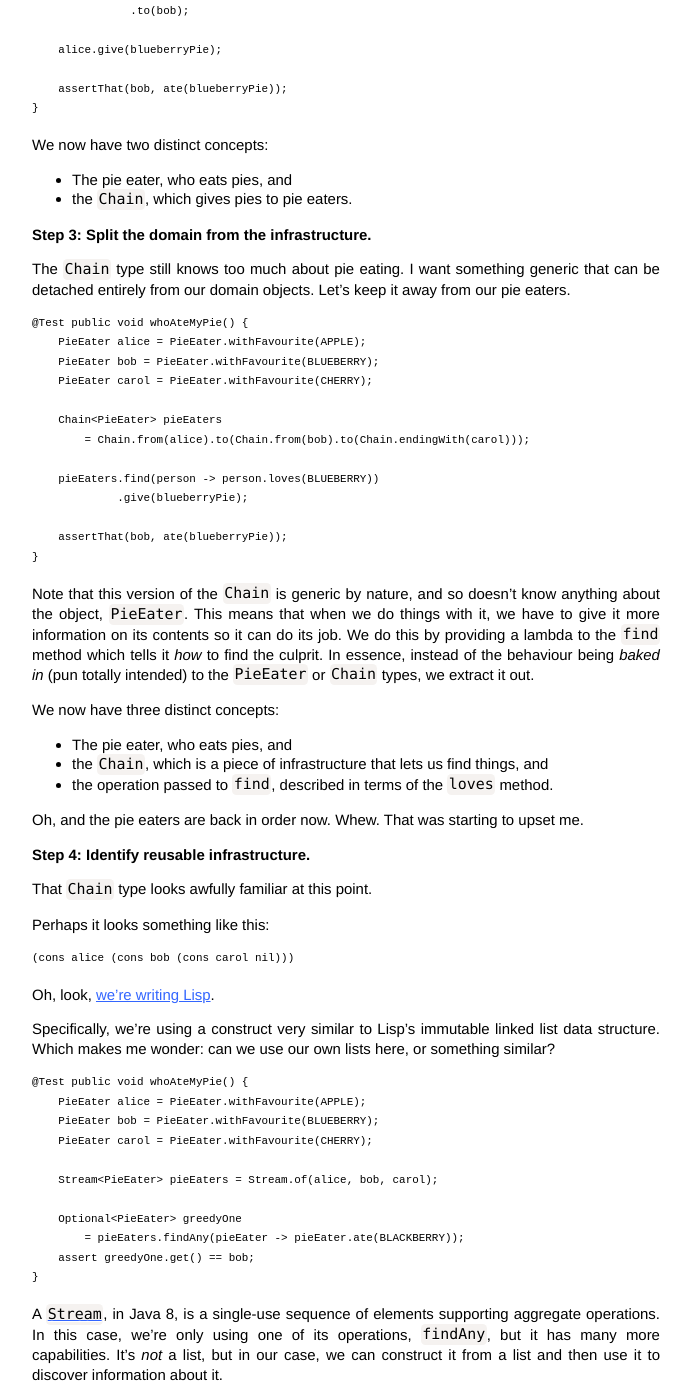
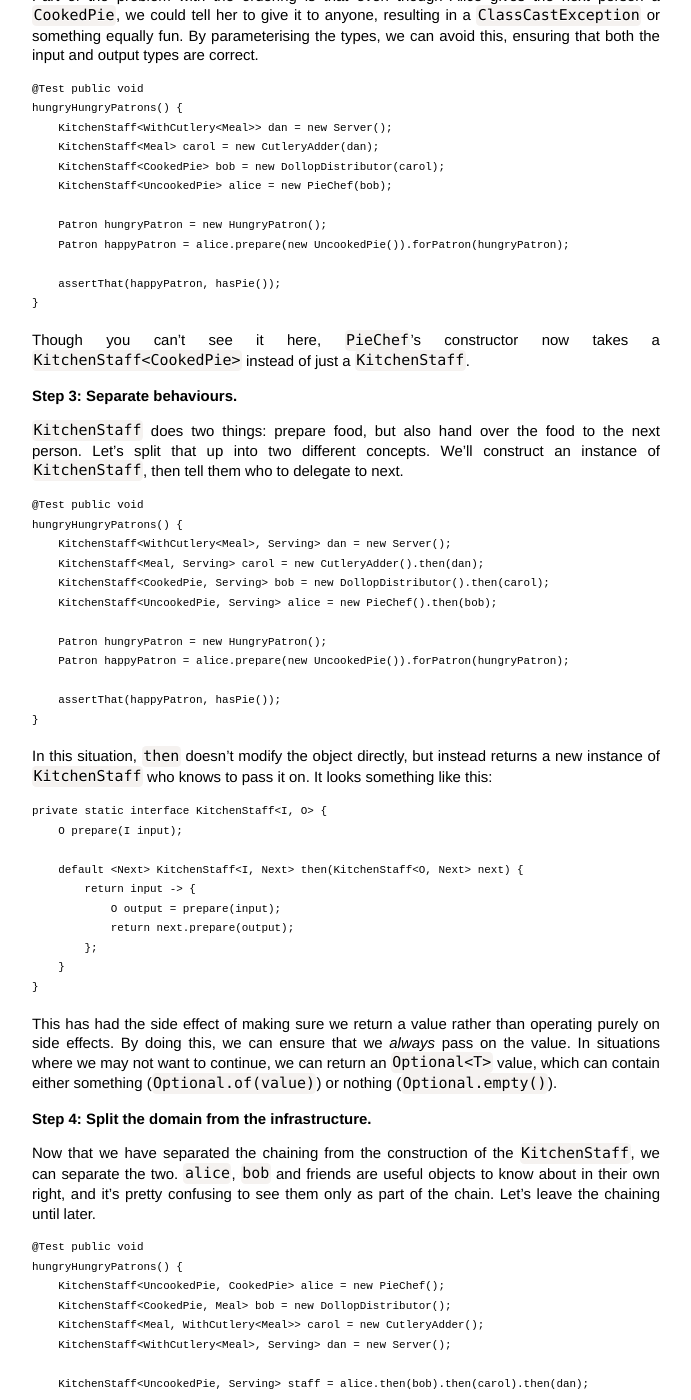
Before and after one commit to SamirTalwar/talks, a Jekyll site: the page built from design-patterns-in-the-21st-century.md, in a window 1280 px wide and 1400 px high, scrolled down 12303 px. Shown: the whole window, without its empty margins (294-985 px from the left). Built offline with Jekyll 4.4.1, drawn with Linux system fonts in a browser that asks for light colours; nearby versions of some CDN libraries; comment, search, counter and statistics services are not loaded; some of the changed text lies outside the part shown.

Commit message:
Replace the Chain of Responsiblity example with a better one.

```diff
--- a/design-patterns-in-the-21st-century.md
+++ b/design-patterns-in-the-21st-century.md
@@ -360,17 +360,20 @@ Java 8 has made adapters so much simpler that I hesitate to call them a pattern
 
 Here's a thing you might not see a lot.
 
-    @Test public void whoAteMyPie() {
-        PieEater alice = PieEater.withFavourite(APPLE);
-        PieEater bob = PieEater.withFavourite(BLUEBERRY);
-        PieEater carol = PieEater.withFavourite(CHERRY);
+    @Test public void hungryHungryPatrons() {
+        KitchenStaff alice = new PieChef();
+        KitchenStaff bob = new DollopDistributor();
+        KitchenStaff carol = new CutleryAdder();
+        KitchenStaff dan = new Server();
 
         alice.setNext(bob);
         bob.setNext(carol);
+        carol.setNext(dan);
 
-        alice.give(blueberryPie);
+        Patron patron = new Patron();
+        alice.prepare(new UncookedPie()).forPatron(patron);
 
-        assertThat(bob, ate(blueberryPie));
+        assertThat(patron, hasPie());
     }
 
 It might look odd, but the idea is fairly common. For example, the Java Servlets framework uses the concept of a `FilterChain` to model a sequence of filters upon a request.
@@ -441,125 +444,182 @@ The Chain of Responsibility pattern is generally considered an *anti-pattern* no
 
 Let's dive a little further into how we can salvage something from all of this.
 
-Remember our pie eaters?
+Remember our hungry patron?
 
-    @Test public void whoAteMyPie() {
-        PieEater alice = PieEater.withFavourite(APPLE);
-        PieEater bob = PieEater.withFavourite(BLUEBERRY);
-        PieEater carol = PieEater.withFavourite(CHERRY);
+    @Test public void
+    hungryHungryPatrons() {
+        KitchenStaff alice = new PieChef();
+        KitchenStaff bob = new DollopDistributor();
+        KitchenStaff carol = new CutleryAdder();
+        KitchenStaff dan = new Server();
 
         alice.setNext(bob);
         bob.setNext(carol);
+        carol.setNext(dan);
 
-        alice.give(blueberryPie);
+        Patron patron = new Patron();
+        alice.prepare(new UncookedPie()).forPatron(patron);
 
-        assertThat(bob, ate(blueberryPie));
+        assertThat(patron, hasPie());
     }
 
 That assertion is using [Hamcrest matchers](https://code.google.com/p/hamcrest/wiki/Tutorial#Sugar), by the way. Check them out if you're not too familiar with them. They're amazing.
 
 #### Step 1: Stop mutating.
 
-Instead of setting the next person later, we'll construct each person with the next.
+There are two cases of mutation here: each member of staff has the "next" member set later, and the patrons themselves are mutated. Instead of setting the next member of staff later, we'll construct each one with the next. And as for the patron, we'll start off with a `HungryPatron` and have them return a new instance of themselves upon feeding.
 
-    @Test public void whoAteMyPie() {
-        PieEater carol = PieEater.atTheEnd()
-            .withFavourite(CHERRY);
-        PieEater bob = PieEater.before(carol)
-            .withFavourite(BLUEBERRY);
-        PieEater alice = PieEater.before(bob)
-            .withFavourite(APPLE);
+    @Test public void
+    hungryHungryPatrons() {
+        KitchenStaff dan = new Server();
+        KitchenStaff carol = new CutleryAdder(dan);
+        KitchenStaff bob = new DollopDistributor(carol);
+        KitchenStaff alice = new PieChef(bob);
 
-        alice.give(blueberryPie);
+        Patron hungryPatron = new HungryPatron();
+        Patron happyPatron = alice.prepare(new UncookedPie()).forPatron(hungryPatron);
 
-        assertThat(bob, ate(blueberryPie));
+        assertThat(happyPatron, hasPie());
     }
 
-This hasn't changed much, unfortunately. It's still very confusing why we give the pie to Alice, not anyone else, and we could still get things in the wrong order or ask the wrong person. Giving it Carol would lead to a complete dead end.
+This hasn't changed much, unfortunately. It's still very confusing why we giving the pie to Alice results in the patron receiving it, and we could still get things in the wrong order or ask the wrong person to do something.
 
-#### Step 2: Separate behaviours.
+#### Step 2: Make it type-safe.
 
-`PieEater` does two things: delegate to the next person and identify pie. Let's split that up into two different concepts. We'll have a type, `Chain`, which handles what's next.
+Part of the problem with the ordering is that even though Alice gives the next person a `CookedPie`, we could tell her to give it to anyone, resulting in a `ClassCastException` or something equally fun. By parameterising the types, we can avoid this, ensuring that both the input and output types are correct.
 
-    @Test public void whoAteMyPie() {
-        Chain<PieEater> carol
-            = Chain.endingWith(PieEater.withFavourite(CHERRY));
-        Chain<PieEater> bob
-            = Chain.from(PieEater.withFavourite(BLUEBERRY))
-                   .to(carol);
-        Chain<PieEater> alice
-            = Chain.from(PieEater.withFavourite(APPLE))
-                   .to(bob);
+    @Test public void
+    hungryHungryPatrons() {
+        KitchenStaff<WithCutlery<Meal>> dan = new Server();
+        KitchenStaff<Meal> carol = new CutleryAdder(dan);
+        KitchenStaff<CookedPie> bob = new DollopDistributor(carol);
+        KitchenStaff<UncookedPie> alice = new PieChef(bob);
 
-        alice.give(blueberryPie);
+        Patron hungryPatron = new HungryPatron();
+        Patron happyPatron = alice.prepare(new UncookedPie()).forPatron(hungryPatron);
 
-        assertThat(bob, ate(blueberryPie));
+        assertThat(happyPatron, hasPie());
     }
 
-We now have two distinct concepts:
+Though you can't see it here, `PieChef`'s constructor now takes a `KitchenStaff<CookedPie>` instead of just a `KitchenStaff`.
 
-  * The pie eater, who eats pies, and
-  * the `Chain`, which gives pies to pie eaters.
+#### Step 3: Separate behaviours.
 
-#### Step 3: Split the domain from the infrastructure.
+`KitchenStaff` does two things: prepare food, but also hand over the food to the next person. Let's split that up into two different concepts. We'll construct an instance of `KitchenStaff`, then tell them who to delegate to next.
 
-The `Chain` type still knows too much about pie eating. I want something generic that can be detached entirely from our domain objects. Let's keep it away from our pie eaters.
+    @Test public void
+    hungryHungryPatrons() {
+        KitchenStaff<WithCutlery<Meal>, Serving> dan = new Server();
+        KitchenStaff<Meal, Serving> carol = new CutleryAdder().then(dan);
+        KitchenStaff<CookedPie, Serving> bob = new DollopDistributor().then(carol);
+        KitchenStaff<UncookedPie, Serving> alice = new PieChef().then(bob);
 
-    @Test public void whoAteMyPie() {
-        PieEater alice = PieEater.withFavourite(APPLE);
-        PieEater bob = PieEater.withFavourite(BLUEBERRY);
-        PieEater carol = PieEater.withFavourite(CHERRY);
+        Patron hungryPatron = new HungryPatron();
+        Patron happyPatron = alice.prepare(new UncookedPie()).forPatron(hungryPatron);
 
-        Chain<PieEater> pieEaters
-            = Chain.from(alice).to(Chain.from(bob).to(Chain.endingWith(carol)));
-
-        pieEaters.find(person -> person.loves(BLUEBERRY))
-                 .give(blueberryPie);
-
-        assertThat(bob, ate(blueberryPie));
+        assertThat(happyPatron, hasPie());
     }
 
-Note that this version of the `Chain` is generic by nature, and so doesn't know anything about the object, `PieEater`. This means that when we do things with it, we have to give it more information on its contents so it can do its job. We do this by providing a lambda to the `find` method which tells it *how* to find the culprit. In essence, instead of the behaviour being *baked in* (pun totally intended) to the `PieEater` or `Chain` types, we extract it out.
+In this situation, `then` doesn't modify the object directly, but instead returns a new instance of `KitchenStaff` who knows to pass it on. It looks something like this:
 
-We now have three distinct concepts:
-  * The pie eater, who eats pies, and
-  * the `Chain`, which is a piece of infrastructure that lets us find things, and
-  * the operation passed to `find`, described in terms of the `loves` method.
+    private static interface KitchenStaff<I, O> {
+        O prepare(I input);
 
-Oh, and the pie eaters are back in order now. Whew. That was starting to upset me.
+        default <Next> KitchenStaff<I, Next> then(KitchenStaff<O, Next> next) {
+            return input -> {
+                O output = prepare(input);
+                return next.prepare(output);
+            };
+        }
+    }
 
-#### Step 4: Identify reusable infrastructure.
+This has had the side effect of making sure we return a value rather than operating purely on side effects. By doing this, we can ensure that we *always* pass on the value. In situations where we may not want to continue, we can return an `Optional<T>` value, which can contain either something (`Optional.of(value)`) or nothing (`Optional.empty()`).
 
-That `Chain` type looks awfully familiar at this point.
+#### Step 4: Split the domain from the infrastructure.
+
+Now that we have separated the chaining from the construction of the `KitchenStaff`, we can separate the two. `alice`, `bob` and friends are useful objects to know about in their own right, and it's pretty confusing to see them only as part of the chain. Let's leave the chaining until later.
+
+    @Test public void
+    hungryHungryPatrons() {
+        KitchenStaff<UncookedPie, CookedPie> alice = new PieChef();
+        KitchenStaff<CookedPie, Meal> bob = new DollopDistributor();
+        KitchenStaff<Meal, WithCutlery<Meal>> carol = new CutleryAdder();
+        KitchenStaff<WithCutlery<Meal>, Serving> dan = new Server();
+
+        KitchenStaff<UncookedPie, Serving> staff = alice.then(bob).then(carol).then(dan);
+
+        Patron hungryPatron = new HungryPatron();
+        Patron happyPatron = staff(new UncookedPie()).forPatron(hungryPatron);
+
+        assertThat(happyPatron, hasPie());
+    }
+
+So now we have a composite object, `staff`, which embodies the chain of operations. This allows us to see the individuals as part of it as separate entities.
+
+#### Step 5: Identify redundant infrastructure.
+
+That `KitchenStaff` type looks awfully familiar at this point.
 
 Perhaps it looks something like this:
 
-    (cons alice (cons bob (cons carol nil)))
+    @FunctionalInterface
+    public interface Function<T, R> {
+        R apply(T t);
 
-Oh, look, [we're writing Lisp](http://en.wikipedia.org/wiki/Cons).
+        ...
 
-Specifically, we're using a construct very similar to Lisp's immutable linked list data structure. Which makes me wonder: can we use our own lists here, or something similar?
+        default <V> Function<T, V> andThen(Function<? super R, ? extends V> after) {
+            Objects.requireNonNull(after);
+            return (T t) -> after.apply(apply(t));
+        }
 
-    @Test public void whoAteMyPie() {
-        PieEater alice = PieEater.withFavourite(APPLE);
-        PieEater bob = PieEater.withFavourite(BLUEBERRY);
-        PieEater carol = PieEater.withFavourite(CHERRY);
-
-        Stream<PieEater> pieEaters = Stream.of(alice, bob, carol);
-
-        Optional<PieEater> greedyOne
-            = pieEaters.findAny(pieEater -> pieEater.ate(BLACKBERRY));
-        assert greedyOne.get() == bob;
+        ...
     }
 
-A [`Stream`](http://docs.oracle.com/javase/8/docs/api/java/util/stream/Stream.html), in Java 8, is a single-use sequence of elements supporting aggregate operations. In this case, we're only using one of its operations, `findAny`, but it has many more capabilities. It's *not* a list, but in our case, we can construct it from a list and then use it to discover information about it.
+Oh, look, it's a function! And `then` is simply function composition. Our `KitchenStaff` type appears to be pretty much a subset of the `Function` type, so why not just use that instead?
+
+    @Test public void
+    hungryHungryPatrons() {
+        Function<UncookedPie, CookedPie> alice = new PieChef();
+        Function<CookedPie, Meal> bob = new DollopDistributor();
+        Function<Meal, WithCutlery<Meal>> carol = new CutleryAdder();
+        Function<WithCutlery<Meal>, Serving> dan = new Server();
+
+        Function<UncookedPie, Serving> staff = alice.andThen(bob).andThen(carol).andThen(dan);
+
+        Patron hungryPatron = new HungryPatron();
+        Patron happyPatron = staff.apply(new UncookedPie()).forPatron(hungryPatron);
+
+        assertThat(happyPatron, hasPie());
+    }
+
+#### Step 6: Optionally replace classes with lambdas and method references.
+
+Sometimes you really don't need a full class. In this case, the implementation is simple enough that we can just use method references instead.
+
+    @Test public void
+    hungryHungryPatrons() {
+        Function<UncookedPie, CookedPie> alice = UncookedPie::cook;
+        Function<CookedPie, Meal> bob = CookedPie::addCream;
+        Function<Meal, WithCutlery<Meal>> carol = WithCutlery::new;
+        Function<WithCutlery<Meal>, Serving> dan = Serving::new;
+
+        Function<UncookedPie, Serving> staff = alice.andThen(bob).andThen(carol).andThen(dan);
+
+        Patron hungryPatron = new HungryPatron();
+        Patron happyPatron = staff.apply(new UncookedPie()).forPatron(hungryPatron);
+
+        assertThat(happyPatron, hasPie());
+    }
+
+This drastically cuts down on boilerplate and lets us see what's actually going on.
 
 Our new structure is quite different—far more so than the earlier examples.
 
 ![Updated Chain of Responsibility pattern UML diagram](assets/images/design-patterns-in-the-21st-century/chain-of-responsibility-pattern-uml-functional.png)
 {: .image}
 
-By decoupling the business domain (in this case, pie eating) from the infrastructure (traversing a list of elements), we're able to come up with much cleaner code. This was only possible because we were able to tell the infrastructure something about our domain—i.e. how to detect who ate all the pies—by passing behaviour around in the form of a lambda expression.
+By decoupling the business domain (in this case, pie preparation) from the infrastructure (composed functions), we're able to come up with much cleaner, terser code. Our behavioural classes (focusing around preparation) disappeared, leaving only the domain objects themselves (`UncookedPie`, for example) and the methods on them (e.g. `cook`), which is where the behaviour should probably live anyway.
 
 ## So… what's your point?
 
```
Also changed, not shown: assets/images/design-patterns-in-the-21st-century/chain-of-responsibility-pattern-uml-functional.png, assets/images/design-patterns-in-the-21st-century/chain-of-responsibility-pattern-uml.png.
